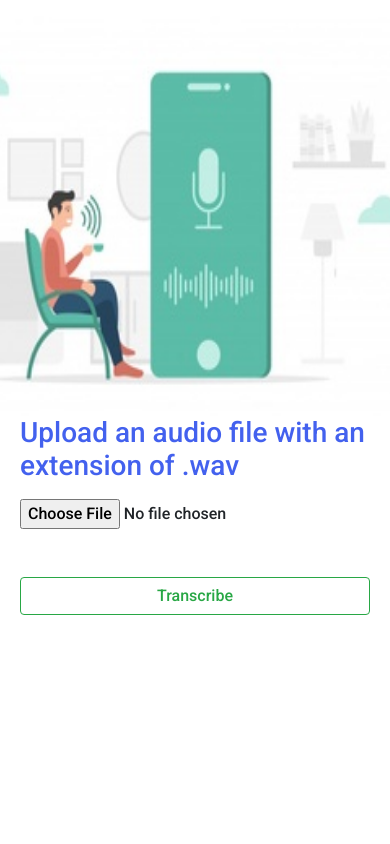
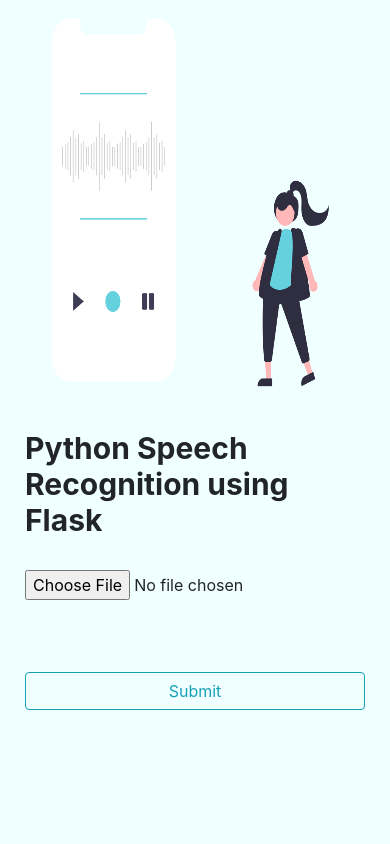
Before and after one commit to shreyas1925/audio-recognition-python-flask, a Flask app: page / in a window 390 px wide; the page is wider, and only the part inside the window is pictured. Run offline with Flask 2, Linux system fonts and the light colour scheme; some libraries are stand-ins or nearby versions.

Commit message:
commit width styles

```diff
--- a/app.py
+++ b/app.py
@@ -1,16 +1,13 @@
-
 from flask import Flask, render_template, request, redirect
-
 import speech_recognition as sr
 
 app = Flask(__name__)
 
 
 @app.route("/", methods=["GET", "POST"])
-def index():
+def home_page():
     transcript = ""
     if request.method == "POST":
-        print("Yupp")
 
         if "file" not in request.files:
             return redirect(request.url)
@@ -24,11 +21,9 @@ def index():
             audioFile = sr.AudioFile(file)
             with audioFile as source:
                 data = recognizer.record(source)
+            transcript = recognizer.recognize_google(data, key=None)
 
-            transcript = recognizer.recognize_google(data, key=None)
-            print(transcript)
-
-    return render_template("index.html", transcript=transcript)
+    return render_template('index.html', transcript=transcript)
 
 
 if __name__ == "__main__":
--- a/static/styles/style.css
+++ b/static/styles/style.css
@@ -1,4 +1,10 @@
 @import url("https://fonts.googleapis.com/css2?family=Roboto:wght@500&display=swap");
+
+*{
+  padding: 0px;
+  margin: 0px;
+  box-sizing: border-box;
+}
 
 body {
   overflow-x: hidden;
@@ -6,18 +12,20 @@ body {
 }
 
 .main-div {
-  display: flex;
-  justify-content: center;
-  align-items: center;
-  height: 70vh;
+  display: grid;
+  place-items: center;
+  grid-template-columns: repeat(2,1fr);
+  height: 100vh;
+  background-color: #E5E5E5;
   /* margin-top: -100px; */
 }
 
 .image-div img {
   width: 700px;
-  height: 470px;
+  height: 670px;
   margin-top: 40px;
   margin-right: 50px;
+
 }
 
 .trans-text {
@@ -25,29 +33,48 @@ body {
 }
 
 .heading {
-  color: #4361ee;
+  font-size: 37px;
+  font-weight: 700;
+  font-style: bold;
+  width: 600px;
 }
+
 p {
-  color: #4361ee;
+  color: black;
+  margin-top: 20px;
   padding: 5px;
 }
 
 @media (max-width: 700px) {
   .main-div {
-    display: flex;
-    justify-content: center;
-    align-items: center;
-    height: 70vh;
-    flex-direction: column;
+      display: grid;
+      place-items: center;
+      grid-template-columns: repeat(1,1fr);
+      height: 100vh;
+
+      background-color: #E5E5E5;
+
+    }
+    .heading {
+      font-size: 32px;
+      font-weight: 700;
+      font-style: bold;
+      margin-left: -3rem;
+      padding: 3rem;
+    }
+    .input{
+      padding:3rem;
+    }
+    .btnclass{
+      width: 50%;
+      margin: 1.6rem 3rem;
+    }
+      .image-div img {
+        width: 450px;
+        height: 400px;
+
+
   }
 
-  .image-div img {
-    width: 550px;
-    height: 400px;
-  }
 
-  .trans-text {
-    margin-top: 70px;
-    font-style: bold;
-  }
 }
--- a/templates/index.html
+++ b/templates/index.html
@@ -1,4 +1,4 @@
-<!DOCTYPE html>
+<!-- <!DOCTYPE html>
 <html lang="en">
   <head>
     <meta charset="UTF-8" />
@@ -21,14 +21,9 @@
       href="{{ url_for('static',filename='styles/style.css') }}"
     />
   </head>
+
   <body>
     <div class="main-div">
-      <div class="image-div">
-        <img
-          src="/static/speech-img.jpg"
-          class="animate__animated animate__ animate__infinite"
-        />
-      </div>
       <div class="info-div">
         <h3 style="width: 350px" class="mb-3 heading">
           Upload an audio file with an extension of .wav
@@ -38,20 +33,23 @@
           <br />
           <button
             type="submit"
-            class="btn btn-outline-success rounded-50 mt-5 w-100"
+            class="btn btn-outline-info rounded-50 mt-5 w-100"
             value="Transcribe"
           >
             Transcribe
           </button>
+          {% if transcript != "" %}
+          <p class="trans-text text-capitalize">{{transcript}}</p>
+          {% endif %}
         </form>
       </div>
+      <div class="image-div">
+        <img
+          src="/static/audioimage.png"
+          class="animate__animated animate__ animate__infinite"
+        />
+      </div>
     </div>
-
-    {% if transcript != "" %}
-    <div class="speech-recognized">
-      <p class="trans-text text-capitalize">{{transcript}}</p>
-    </div>
-    {% endif %}
 
     <script
       src="https://code.jquery.com/jquery-3.2.1.slim.min.js"
@@ -69,4 +67,108 @@
       crossorigin="anonymous"
     ></script>
   </body>
+</html> -->
+
+<!-- sssssssssssssssssssssssssssssssssssssssssssssssssssssssssssssssssssssssssssssssssssssssssssss -->
+
+<!DOCTYPE html>
+<html lang="en">
+  <head>
+    <meta charset="UTF-8" />
+    <meta http-equiv="X-UA-Compatible" content="IE=edge" />
+    <meta name="viewport" content="width=device-width, initial-scale=1.0" />
+    <title>Document</title>
+    <link
+      rel="stylesheet"
+      href="https://maxcdn.bootstrapcdn.com/bootstrap/4.0.0/css/bootstrap.min.css"
+      integrity="sha384-Gn5384xqQ1aoWXA+058RXPxPg6fy4IWvTNh0E263XmFcJlSAwiGgFAW/dAiS6JXm"
+      crossorigin="anonymous"
+    />
+    <style>
+      * {
+        padding: 0px;
+        margin: 0px;
+        box-sizing: border-box;
+      }
+      body {
+        background-color: azure;
+      }
+      .main-div {
+        height: 100vh;
+        width: 100vw;
+        display: grid;
+        place-items: center;
+        grid-template-columns: repeat(2, 1fr);
+      }
+      .info-div {
+        width: 390px;
+      }
+      .info-div h1 {
+        font-weight: 700;
+      }
+      @media (max-width: 726px) {
+        .main-div {
+          height: 100vh;
+
+          display: flex;
+          justify-content: center;
+          align-items: center;
+          flex-direction: column-reverse;
+        }
+        .img {
+          margin-top: -100px;
+          width: 300px;
+          height: 380px;
+        }
+        .info-div {
+          margin-top: 40px;
+          width: 340px;
+        }
+        .info-div h1 {
+          font-weight: 700;
+          font-size: 30px;
+        }
+        .info-div p {
+          font-weight: 500;
+          text-transform: capitalize;
+        }
+      }
+    </style>
+  </head>
+  <body>
+    <div class="main-div">
+      <div class="info-div">
+        <h1>Python Speech Recognition using Flask</h1>
+        <br />
+        <form action="" enctype="multipart/form-data" method="POST">
+          <input type="file" name="file" />
+          <br />
+          <br />
+          {% if transcript != "" %}
+          <p>{{transcript}}</p>
+          {% endif %}
+          <br />
+          <br />
+          <button class="btn btn-outline-info w-100" type="submit">
+            Submit
+          </button>
+        </form>
+        <br />
+      </div>
+      <div class="image-div">
+        <img src="../static/audioimage.png" alt="" srcset="" class="img" />
+      </div>
+    </div>
+
+    <script
+      src="https://cdnjs.cloudflare.com/ajax/libs/popper.js/1.12.9/umd/popper.min.js"
+      integrity="sha384-ApNbgh9B+Y1QKtv3Rn7W3mgPxhU9K/ScQsAP7hUibX39j7fakFPskvXusvfa0b4Q"
+      crossorigin="anonymous"
+    ></script>
+    <script
+      src="https://maxcdn.bootstrapcdn.com/bootstrap/4.0.0/js/bootstrap.min.js"
+      integrity="sha384-JZR6Spejh4U02d8jOt6vLEHfe/JQGiRRSQQxSfFWpi1MquVdAyjUar5+76PVCmYl"
+      crossorigin="anonymous"
+    ></script>
+  </body>
 </html>
```
Also changed, not shown: static/audioimage.png (added), static/speech-img.jpg (deleted).
